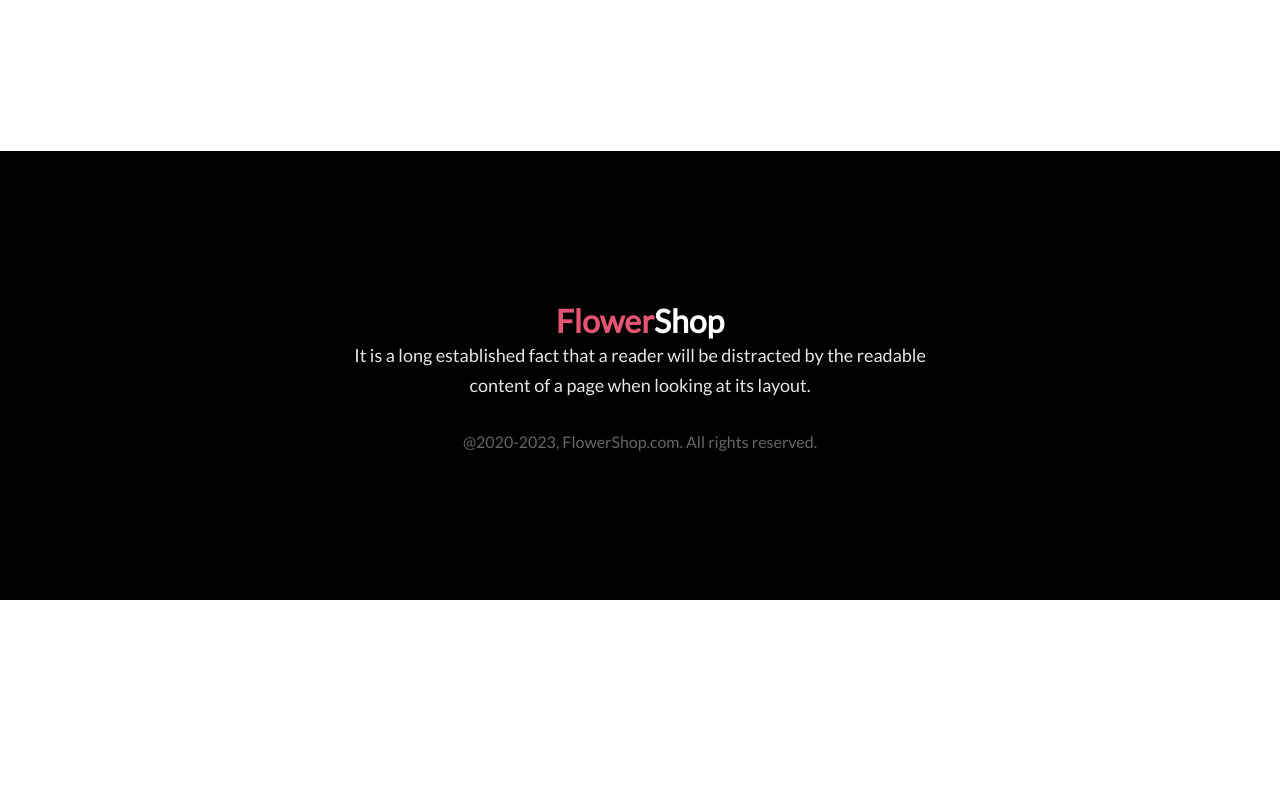
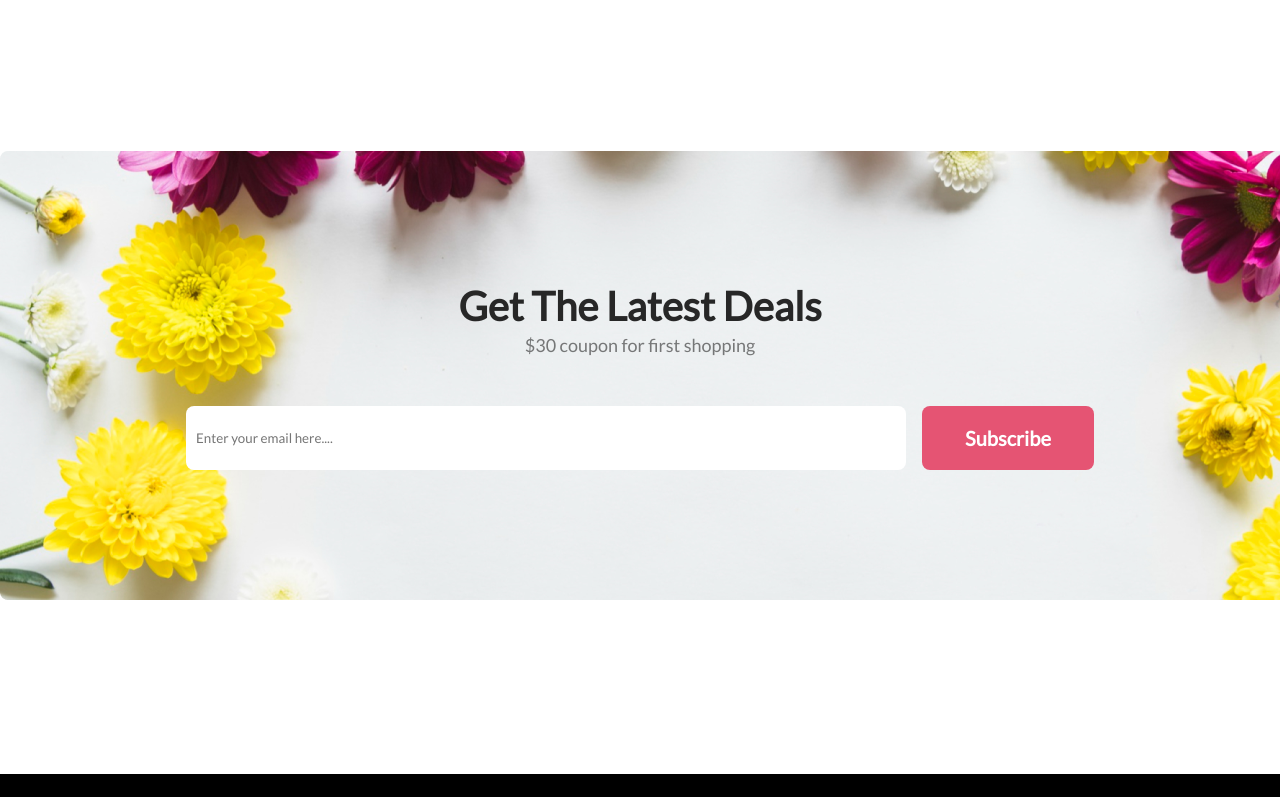
Before and after one commit to mahedihasantopu/online-flower-shop, a plain HTML site: page index.html in a window 1280 px wide. Shown: the part 1846-2643 px from the top of the page. Before the commit the page ends 2446 px from the top, so only its background shows below. Drawn offline with Linux system fonts and the light colour scheme.

Commit message:
Get The Latest Deals sectin completed

```diff
--- a/index.html
+++ b/index.html
@@ -68,6 +68,21 @@
         <!-- Feature flowers section end -->
 
 
+        <!-- get latest deal section start -->
+        <section class="latest-deal">
+            <div>
+                <h1>Get The Latest Deals</h1>
+                <p>$30 coupon for first shopping</p>
+            </div>
+
+            <div class="subscribe-action">
+                <input type="text" name="" id="email" placeholder="Enter your email here....">
+                <button id="primary-btn">Subscribe</button>
+            </div>
+        </section>
+        <!-- get latest deal section end -->
+
+
     </main>
     <!-- ----- main section end----- -->
 
--- a/style.css
+++ b/style.css
@@ -1,6 +1,7 @@
 * {
     margin: 0;
     padding: 0;
+    font-family: Lato;
 }
 
 /* common styles */
@@ -15,7 +16,6 @@
     font-style: normal;
     font-weight: 700;
     line-height: normal;
-    margin-top: 32px;
     cursor: pointer;
 }
 
@@ -58,7 +58,7 @@
     font-weight: 400;
     line-height: 30px;
     font-style: normal;
-    margin-top: 32px;
+    margin: 32px 0 32px 0;
 }
 
 .banner #banner-image {
@@ -147,12 +147,69 @@
     text-align: center;
     text-decoration: underline;
     margin-top: 20px;
-    font-family: Lato;
 }
 
 /* Feature flower section end */
 
 
+/* get latest deal start */
+.latest-deal {
+    max-width: 1480px;
+    height: 449px;
+    margin: 174px auto;
+    width: 100%;
+    background-image: url("/assets/latest-deal.png");
+    background-repeat: no-repeat;
+    background-size: cover;
+    display: flex;
+    flex-direction: column;
+    justify-content: center;
+    align-items: center;
+    text-align: center;
+}
+
+.latest-deal h1 {
+    color: #272727;
+    text-align: center;
+    font-family: Lato;
+    font-size: 40px;
+    font-style: normal;
+    font-weight: 800;
+    line-height: normal;
+}
+
+.latest-deal p {
+    color: rgba(39, 39, 39, 0.60);
+    text-align: center;
+    font-size: 18px;
+    font-style: normal;
+    font-weight: 400;
+    line-height: 30px;
+}
+
+.subscribe-action {
+    margin-top: 46px;
+    display: flex;
+    align-items: center;
+    justify-content: center;
+}
+
+.subscribe-action input {
+    width: 700px;
+    height: 64px;
+    border-radius: 8px;
+    background-color: white;
+    padding: 0 10px 0 10px;
+    border: none;
+    margin-right: 16px;
+}
+
+.subscribe-action input:focus {
+    outline-color: #d72b50;
+}
+
+
+/* get latest deal end */
 
 
 
```
Also changed, not shown: assets/latest-deal.png (renamed from assets/Rectangle 9.png).
